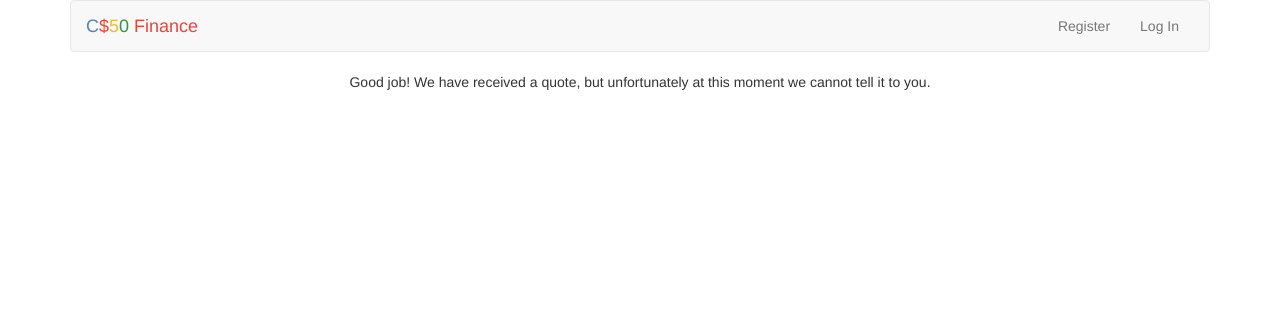
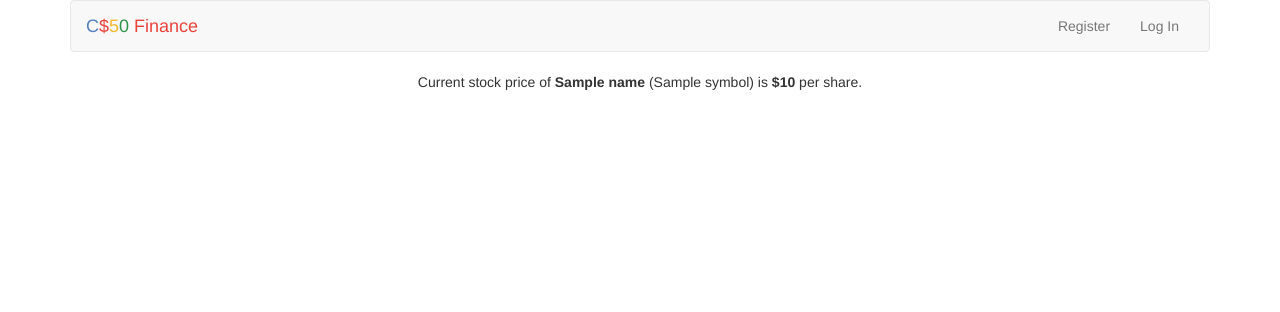
Before and after one commit to fazzolini/cs50x, a Flask app: template week09/pset7/finance/templates/quoted.html in a window 1280 px wide. Shown: the top 312 px of the page. Run offline with Flask 2, Linux system fonts and the light colour scheme; the template is opened without the code that fills it: most values are stand-ins (such as "Sample title", 1, 10 or a date in 2020); some libraries are stand-ins or nearby versions.

Commit message:
pset7: quoted dynamically displays company name, ticker and share price

```diff
--- a/week09/pset7/finance/templates/quoted.html
+++ b/week09/pset7/finance/templates/quoted.html
@@ -5,5 +5,7 @@
 {% endblock %}
 
 {% block main %}
-    Good job! We have received a quote, but unfortunately at this moment we cannot tell it to you.
+    <p>
+        Current stock price of <b>{{ name }}</b> ({{ symbol }}) is <b>${{ price }}</b> per share.
+    </p>
 {% endblock %}
```
